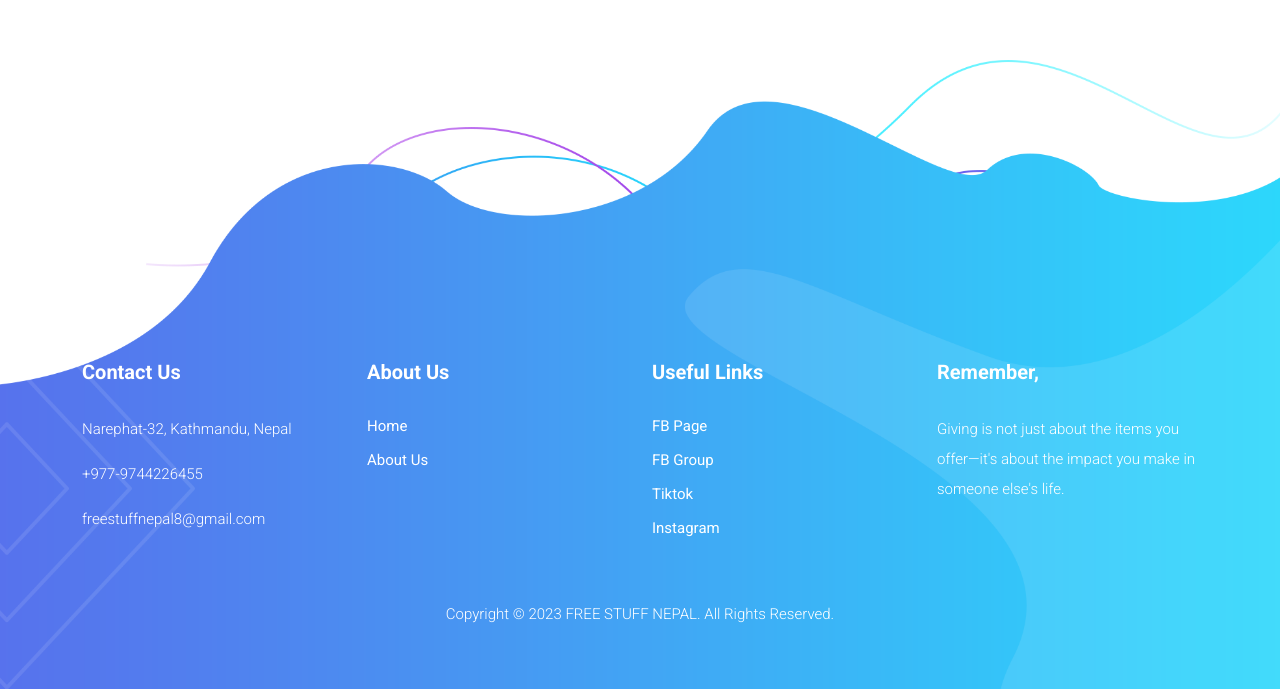
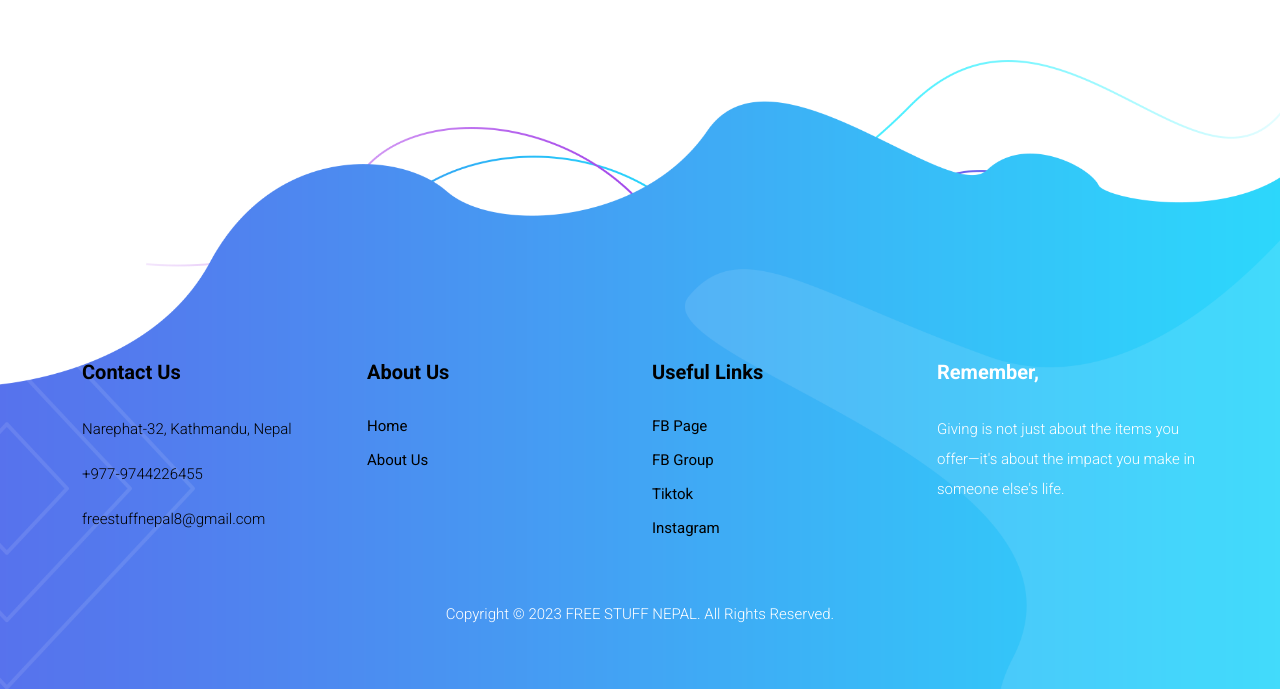
Before and after one commit to ritesh90y/Free-Stuff-Nepal, a plain HTML site: page index.html in a window 1280 px wide. Shown: the part 2867-3556 px from the top of the page. Drawn offline with Linux system fonts and the light colour scheme.

Commit message:
Update footer text color to bliack index.html
black color

```diff
--- a/index.html
+++ b/index.html
@@ -533,18 +533,18 @@
       <div class="row">
         <div class="col-lg-3">
           <div class="footer-widget">
-            <h4>Contact Us</h4>
-            <p>Narephat-32, Kathmandu, Nepal</p>
-            <p><a href="tel:9779744226455">+977-9744226455</a></p>
-            <p><a href="mailto:freestuffnepal8@gmail.com">freestuffnepal8@gmail.com</a></p>
+            <h4 style="color:black;">Contact Us</h4>
+            <p style="color:black;">Narephat-32, Kathmandu, Nepal</p>
+            <p><a href="tel:9779744226455" style="color:black;">+977-9744226455</a></p>
+            <p><a href="mailto:freestuffnepal8@gmail.com" style="color:black;">freestuffnepal8@gmail.com</a></p>
           </div>
         </div>
         <div class="col-lg-3">
           <div class="footer-widget">
-            <h4>About Us</h4>
+            <h4 style="color:black;">About Us</h4>
             <ul>
-              <li class="scroll-to-section"><a href="#top">Home</a></li>
-              <li class="scroll-to-section"><a href="#about">About Us</a></li>
+              <li class="scroll-to-section"><a href="#top" style="color:black;">Home</a></li>
+              <li class="scroll-to-section"><a href="#about" style="color:black;">About Us</a></li>
 
             </ul>
 
@@ -552,12 +552,12 @@
         </div>
         <div class="col-lg-3">
           <div class="footer-widget">
-            <h4>Useful Links</h4>
+            <h4 style="color:black;">Useful Links</h4>
             <ul>
-              <li><a href="https://www.facebook.com/profile.php?id=100095213226684&mibextid=ZbWKwL">FB Page</a></li>
-              <li><a href="https://www.facebook.com/groups/996162611555856/?ref=share_group_link">FB Group</a></li>
-              <li><a href="https://www.tiktok.com/@free.stuff.nepal?_t=8f87Yw5QMID&_r=1">Tiktok</a></li>
-              <li><a href="https://instagram.com/freestuffnepal?utm_source=qr&igshid=ZDc4ODBmNjlmNQ%3D%3D">Instagram</a></li>
+              <li><a href="https://www.facebook.com/profile.php?id=100095213226684&mibextid=ZbWKwL" style="color:black;">FB Page</a></li>
+              <li><a href="https://www.facebook.com/groups/996162611555856/?ref=share_group_link" style="color:black;">FB Group</a></li>
+              <li><a href="https://www.tiktok.com/@free.stuff.nepal?_t=8f87Yw5QMID&_r=1" style="color:black;">Tiktok</a></li>
+              <li><a href="https://instagram.com/freestuffnepal?utm_source=qr&igshid=ZDc4ODBmNjlmNQ%3D%3D" style="color:black;">Instagram</a></li>
 
             </ul>
 
```
